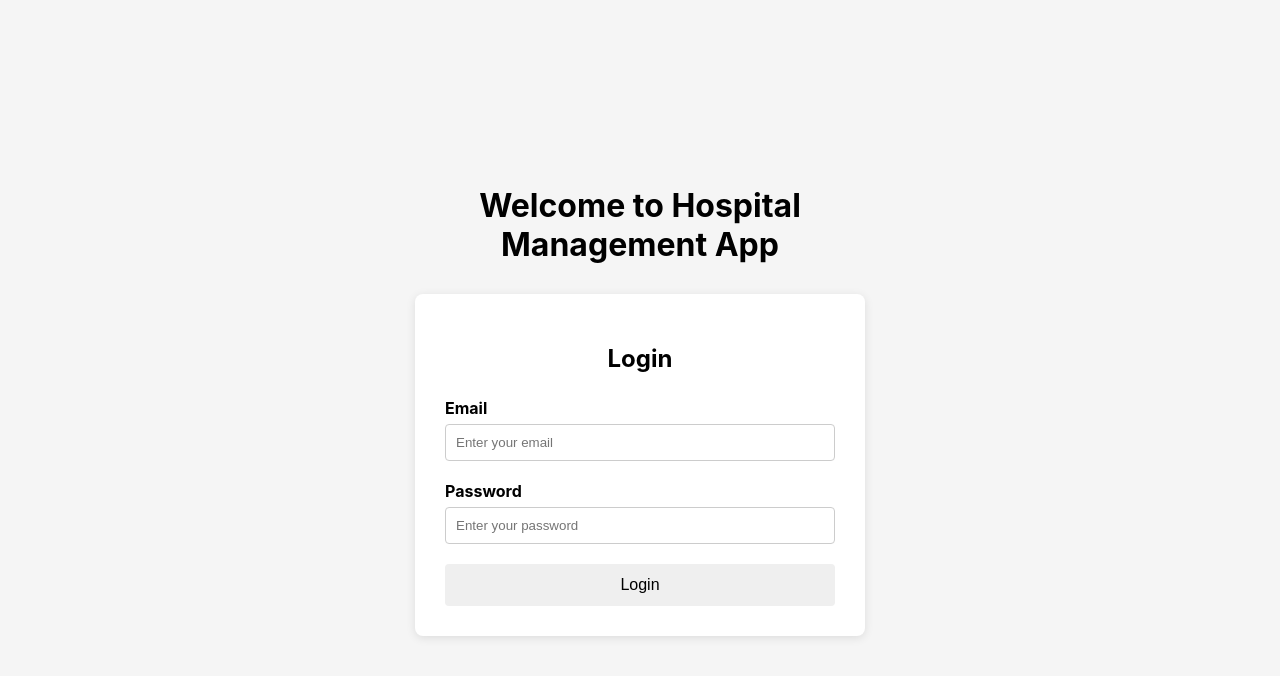
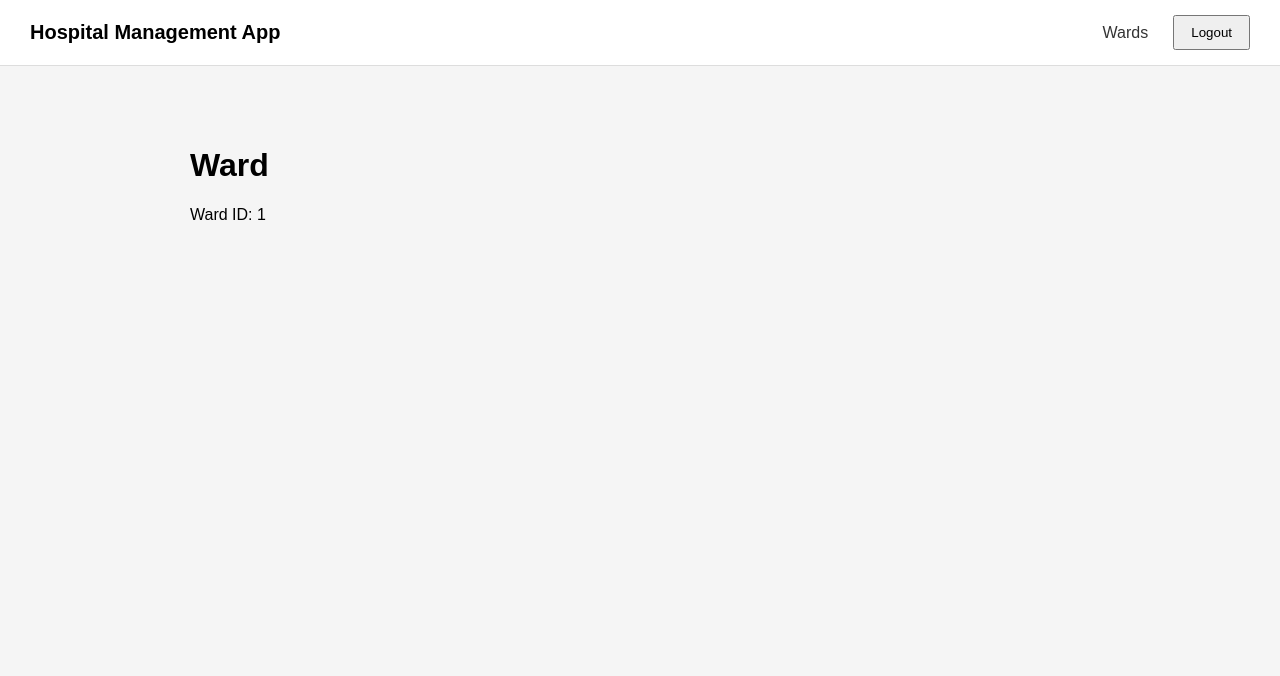
Before and after one commit to ChristopherNHorsfall/HospitalManagementApp, a React (Create React App) app in the folder frontend/: page /wards/1 in a window 1280 px wide. Shown: the top 676 px of the page. Built offline with nearby package versions, Linux system fonts and the light colour scheme; sample sign-in values are in the browser's storage.

Commit message:
14.3 Create ward list interface, 14.4 Display ward information, both completed together for practicle reasons

```diff
--- a/frontend/src/App.css
+++ b/frontend/src/App.css
@@ -67,3 +67,74 @@
     text-align: center;
     color: red;
 }
+
+body {
+    margin: 0;
+    background-color: #f5f5f5;
+    font-family: Arial, sans-serif;
+}
+
+.navbar {
+    display: flex;
+    justify-content: space-between;
+    align-items: center;
+    padding: 15px 30px;
+    background-color: white;
+    border-bottom: 1px solid #ddd;
+}
+
+.navbar-brand {
+    font-size: 20px;
+    font-weight: bold;
+}
+
+.navbar-links {
+    display: flex;
+    align-items: center;
+    gap: 25px;
+}
+
+.navbar-links a {
+    text-decoration: none;
+    color: #333;
+}
+
+.navbar-links button {
+    padding: 8px 16px;
+    cursor: pointer;
+}
+
+.page-container {
+    max-width: 900px;
+    margin: 40px auto;
+    padding: 20px;
+}
+
+.ward-list {
+    display: flex;
+    flex-direction: column;
+    gap: 15px;
+}
+
+.ward-list-item {
+    display: flex;
+    justify-content: space-between;
+    align-items: center;
+    background-color: white;
+    padding: 20px;
+    border: 1px solid #ddd;
+    border-radius: 8px;
+}
+
+.ward-list-item h2 {
+    margin-top: 0;
+}
+
+.ward-list-item button {
+    padding: 10px 20px;
+    cursor: pointer;
+}
+
+.error-message {
+    color: red;
+}
--- a/frontend/src/App.js
+++ b/frontend/src/App.js
@@ -1,92 +1,46 @@
+import { BrowserRouter, Routes, Route, Navigate } from "react-router-dom";
+
+import LoginPage from "./pages/LoginPage";
+import WardsPage from "./pages/WardsPage";
+import WardPatientsPage from "./pages/WardPatientsPage";
+
 import "./App.css";
-import { useState } from "react";
-import axios from "axios";
+
+function ProtectedRoute({ children }) {
+    const token = localStorage.getItem("token");
+
+    if (!token) {
+        return <Navigate to="/" replace />;
+    }
+
+    return children;
+}
 
 function App() {
-    const [email, setEmail] = useState("");
-    const [password, setPassword] = useState("");
-    const [message, setMessage] = useState("");
-    const [isError, setIsError] = useState(false);
+    return (
+        <BrowserRouter>
+            <Routes>
+                <Route path="/" element={<LoginPage />} />
 
-    const handleLogin = async (event) => {
-        event.preventDefault();
+                <Route
+                    path="/wards"
+                    element={
+                        <ProtectedRoute>
+                            <WardsPage />
+                        </ProtectedRoute>
+                    }
+                />
 
-        setMessage("");
-        setIsError(false);
-
-        try {
-            const response = await axios.post(
-                "http://localhost:5000/api/auth/login",
-                {
-                    email,
-                    password,
-                },
-            );
-
-            setMessage("Login successful");
-            setIsError(false);
-
-            localStorage.setItem("token", response.data.token);
-            localStorage.setItem("user", JSON.stringify(response.data.user));
-        } catch (error) {
-            setIsError(true);
-
-            if (error.response?.data?.message) {
-                setMessage(error.response.data.message);
-            } else {
-                setMessage("Unable to connect to the server");
-            }
-        }
-    };
-
-    return (
-        <div className="login-page">
-            <div className="login-container">
-                <h1>Welcome to Hospital Management App</h1>
-
-                <form className="login-form" onSubmit={handleLogin}>
-                    <h2>Login</h2>
-
-                    <div className="form-group">
-                        <label htmlFor="email">Email</label>
-                        <input
-                            type="email"
-                            id="email"
-                            value={email}
-                            onChange={(event) => setEmail(event.target.value)}
-                            placeholder="Enter your email"
-                            required
-                        />
-                    </div>
-
-                    <div className="form-group">
-                        <label htmlFor="password">Password</label>
-                        <input
-                            type="password"
-                            id="password"
-                            value={password}
-                            onChange={(event) =>
-                                setPassword(event.target.value)
-                            }
-                            placeholder="Enter your password"
-                            required
-                        />
-                    </div>
-
-                    <button type="submit">Login</button>
-
-                    {message && (
-                        <p
-                            className={
-                                isError ? "login-error" : "login-success"
-                            }
-                        >
-                            {message}
-                        </p>
-                    )}
-                </form>
-            </div>
-        </div>
+                <Route
+                    path="/wards/:wardId"
+                    element={
+                        <ProtectedRoute>
+                            <WardPatientsPage />
+                        </ProtectedRoute>
+                    }
+                />
+            </Routes>
+        </BrowserRouter>
     );
 }
 
--- /dev/null
+++ b/frontend/src/components/Navbar.js
@@ -0,0 +1,28 @@
+import { Link, useNavigate } from "react-router-dom";
+
+function Navbar() {
+    const navigate = useNavigate();
+
+    const handleLogout = () => {
+        localStorage.removeItem("token");
+        localStorage.removeItem("user");
+
+        navigate("/");
+    };
+
+    return (
+        <nav className="navbar">
+            <div className="navbar-brand">Hospital Management App</div>
+
+            <div className="navbar-links">
+                <Link to="/wards">Wards</Link>
+
+                {/* Other navigation links can be added here later */}
+
+                <button onClick={handleLogout}>Logout</button>
+            </div>
+        </nav>
+    );
+}
+
+export default Navbar;
--- /dev/null
+++ b/frontend/src/pages/LoginPage.js
@@ -0,0 +1,83 @@
+import { useState } from "react";
+import { useNavigate } from "react-router-dom";
+import axios from "axios";
+
+function LoginPage() {
+    const [email, setEmail] = useState("");
+    const [password, setPassword] = useState("");
+    const [message, setMessage] = useState("");
+    const [isError, setIsError] = useState(false);
+    const navigate = useNavigate();
+    const handleLogin = async (event) => {
+        event.preventDefault();
+        setMessage("");
+        setIsError(false);
+        try {
+            const response = await axios.post(
+                "http://localhost:5000/api/auth/login",
+                { email, password },
+            );
+            localStorage.setItem("token", response.data.token);
+            localStorage.setItem("user", JSON.stringify(response.data.user));
+            navigate("/wards");
+        } catch (error) {
+            setIsError(true);
+            if (error.response?.data?.message) {
+                setMessage(error.response.data.message);
+            } else {
+                setMessage("Unable to connect to the server");
+            }
+        }
+    };
+    return (
+        <div className="login-page">
+            {" "}
+            <div className="login-container">
+                {" "}
+                <h1>Welcome to Hospital Management App</h1>{" "}
+                <form className="login-form" onSubmit={handleLogin}>
+                    {" "}
+                    <h2>Login</h2>{" "}
+                    <div className="form-group">
+                        {" "}
+                        <label htmlFor="email">Email</label>{" "}
+                        <input
+                            type="email"
+                            id="email"
+                            value={email}
+                            onChange={(event) => setEmail(event.target.value)}
+                            placeholder="Enter your email"
+                            required
+                        />{" "}
+                    </div>{" "}
+                    <div className="form-group">
+                        {" "}
+                        <label htmlFor="password">Password</label>{" "}
+                        <input
+                            type="password"
+                            id="password"
+                            value={password}
+                            onChange={(event) =>
+                                setPassword(event.target.value)
+                            }
+                            placeholder="Enter your password"
+                            required
+                        />{" "}
+                    </div>{" "}
+                    <button type="submit">Login</button>{" "}
+                    {message && (
+                        <p
+                            className={
+                                isError ? "login-error" : "login-success"
+                            }
+                        >
+                            {" "}
+                            {message}{" "}
+                        </p>
+                    )}{" "}
+                </form>{" "}
+            </div>{" "}
+        </div>
+    );
+}
+export default LoginPage;
--- /dev/null
+++ b/frontend/src/pages/WardPatientsPage.js
@@ -0,0 +1,19 @@
+import { useParams } from "react-router-dom";
+import Navbar from "../components/Navbar";
+
+function WardPatientsPage() {
+    const { wardId } = useParams();
+
+    return (
+        <>
+            <Navbar />
+
+            <main className="page-container">
+                <h1>Ward</h1>
+                <p>Ward ID: {wardId}</p>
+            </main>
+        </>
+    );
+}
+
+export default WardPatientsPage;
--- /dev/null
+++ b/frontend/src/pages/WardsPage.js
@@ -0,0 +1,68 @@
+import { useEffect, useState } from 'react';
+import { useNavigate } from 'react-router-dom';
+import axios from 'axios';
+import Navbar from '../components/Navbar';
+
+function WardsPage() {
+  const [wards, setWards] = useState([]);
+  const [error, setError] = useState('');
+
+  const navigate = useNavigate();
+
+  useEffect(() => {
+    const getWards = async () => {
+      try {
+        const token = localStorage.getItem('token');
+
+        const response = await axios.get(
+          'http://localhost:5000/api/wards',
+          {
+            headers: {
+              Authorization: `Bearer ${token}`
+            }
+          }
+        );
+
+        setWards(response.data);
+      } catch (error) {
+        setError('Unable to load wards');
+      }
+    };
+
+    getWards();
+  }, []);
+
+  const viewWard = (wardId) => {
+    navigate(`/wards/${wardId}`);
+  };
+
+  return (
+    <>
+      <Navbar />
+
+      <main className="page-container">
+        <h1>Wards</h1>
+
+        {error && <p className="error-message">{error}</p>}
+
+        <div className="ward-list">
+          {wards.map((ward) => (
+            <div className="ward-list-item" key={ward._id}>
+              <div>
+                <h2>{ward.name}</h2>
+                <p>{ward.type}</p>
+                <p>Capacity: {ward.capacity}</p>
+              </div>
+
+              <button onClick={() => viewWard(ward._id)}>
+                View
+              </button>
+            </div>
+          ))}
+        </div>
+      </main>
+    </>
+  );
+}
+
+export default WardsPage;
```
Also changed, not shown: frontend/src/components/WardList.js (added, +48 -0 lines).
